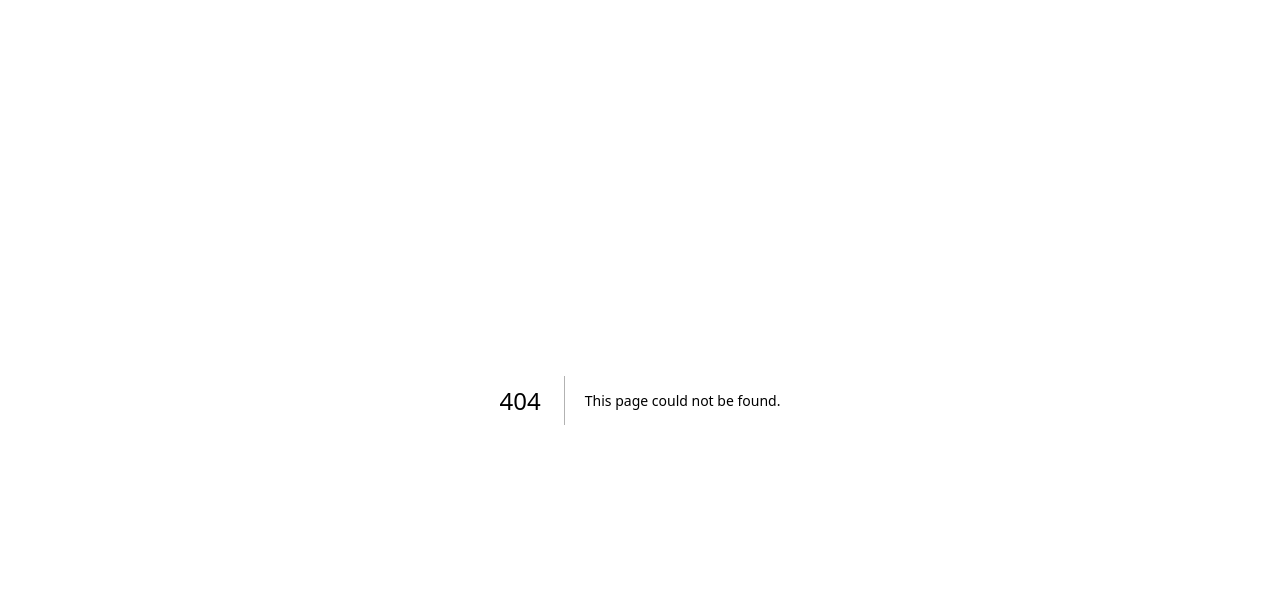
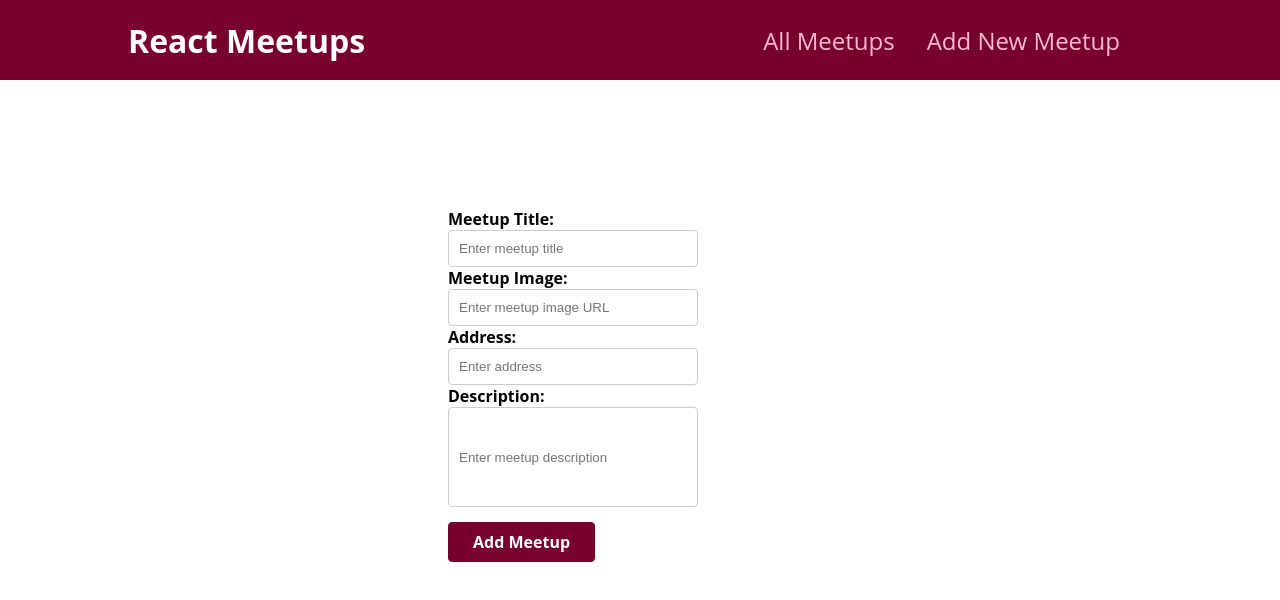
Before and after one commit to rupmedhi4/nextjs-sharpener, a Next.js app: page /new-meetup in a window 1280 px wide. Before the commit this address had no page. Shown: the top 600 px of the page. Built offline with nearby package versions, Linux system fonts and the light colour scheme.

Commit message:
meet up form

```diff
--- /dev/null
+++ b/src/app/components/Header/Header.js
@@ -0,0 +1,20 @@
+import style from '@/app/components/Style/Header.module.css'
+import Link from 'next/link'
+
+export default function Header() {
+    return (
+        <>
+            <div className={style.main_container} >
+                <h1>React Meetups</h1>
+                <div className={style.main_container_link}>
+                    <Link href="/meetups" className={style.link}>
+                        <span>All Meetups</span>
+                    </Link>
+                    <Link href="/new-meetup" className={style.link}>
+                        <span>Add New Meetup</span>
+                    </Link>
+                </div>
+            </div>
+        </>
+    )
+}
--- /dev/null
+++ b/src/app/components/MeetupBtn.js
@@ -0,0 +1,9 @@
+import style from '@/app/components/Style/meetup.module.css'
+
+export default function meetupBtn() {
+  return (
+    <>
+     <button className={style.meetupBtn}>Add Meetup</button>
+    </>
+  )
+}
--- /dev/null
+++ b/src/app/components/Style/Header.module.css
@@ -0,0 +1,22 @@
+
+.main_container{
+    display: flex;
+    justify-content: space-between;
+    width: 100%;
+    height: 5rem;
+    align-items: center;
+    background-color: #77002e;
+    padding: 0 10%;
+
+
+}
+.main_container h1{
+    color: white;
+}
+
+.link{
+   text-decoration: none;
+   font-size: 1.5rem;
+   color: #fcb8d2;
+   margin-right: 2rem;
+}
--- /dev/null
+++ b/src/app/components/Style/meetup.module.css
@@ -0,0 +1,35 @@
+/* ./src/app/components/Style/meetup.module.css */
+
+.inputGroup {
+    margin-bottom: 15px;
+  }
+
+  .inputGroup label {
+    display: block;
+    font-weight: bold;
+  }
+
+  .inputGroup input[type="text"] {
+    width: 30%;
+    padding: 10px;
+    border: 1px solid #ccc;
+    border-radius: 4px;
+  }
+  .main_div{
+    margin-left: 35%;
+    margin-top: 10%;
+  }
+  .description{
+    width: 300px;
+    height: 100px;
+  }
+  .meetupBtn{
+    font: inherit;
+    cursor: pointer;
+    background-color: #77002e;
+    color: white;
+    padding: 0.5rem 1.5rem;
+    border: 1px solid #77002e;
+    border-radius: 4px;
+    font-weight: bold;
+  }
--- a/src/app/components/style/style.css
+++ /dev/null
@@ -1,6 +0,0 @@
-.main_div{
-    margin-left: 25rem;
-}
-.description{
-   margin-left: 9rem;
-}
--- /dev/null
+++ b/src/app/globals.css
@@ -0,0 +1,8 @@
+* {
+    box-sizing: border-box;
+  }
+
+  body {
+    font-family: 'Open Sans', 'Lato', sans-serif;
+    margin: 0;
+  }
--- a/src/app/layout.js
+++ b/src/app/layout.js
@@ -1,4 +1,6 @@
 import { Inter } from 'next/font/google'
+import './globals.css'
+import Header from './components/Header/Header'
 
 const inter = Inter({ subsets: ['latin'] })
 
@@ -9,8 +11,11 @@ export const metadata = {
 
 export default function RootLayout({ children }) {
   return (
-    <html lang="en">
-      <body className={inter.className}>{children}</body>
+    <html lang="en" >
+      <body>
+      <Header />
+      {children}
+      </body>
     </html>
   )
 }
--- /dev/null
+++ b/src/app/new-meetup/page.js
@@ -0,0 +1,33 @@
+import style from '@/app/components/Style/meetup.module.css'
+import MeetupBtn from '@/app/components/MeetupBtn'
+
+export default function page() {
+    return (
+        <>
+        <div className={style.main_div}>
+            <form className={style.inputGroup}>
+                <div >
+                    <label htmlFor="meetupTitle">Meetup Title:</label>
+                    <input type="text" id="meetupTitle" placeholder="Enter meetup title" />
+                </div>
+
+                <div>
+                    <label htmlFor="meetupImage">Meetup Image:</label>
+                    <input type="text" id="meetupImage" placeholder="Enter meetup image URL" />
+                </div>
+                <div>
+                    <label htmlFor="address">Address:</label>
+                    <input type="text" id="address" placeholder="Enter address" />
+                </div>
+                <div>
+                    <label htmlFor="description">Description:</label>
+                    <input className={style.description} type="text" id="description" placeholder="Enter meetup description" />
+                </div>
+            </form>
+            <MeetupBtn/>
+
+        </div>
+
+        </>
+    )
+}
--- a/src/app/page.js
+++ b/src/app/page.js
@@ -1,8 +1,9 @@
+import Header from "./components/Header/Header";
 
 export default function page() {
   return (
     <>
-     <h2>hello</h2>
+    <Header/>
     </>
 
   )
```
Also changed, not shown: src/app/meetup/[id]/page.js (deleted, +0 -30 lines), src/app/meetup/page.js (deleted, +0 -29 lines).
